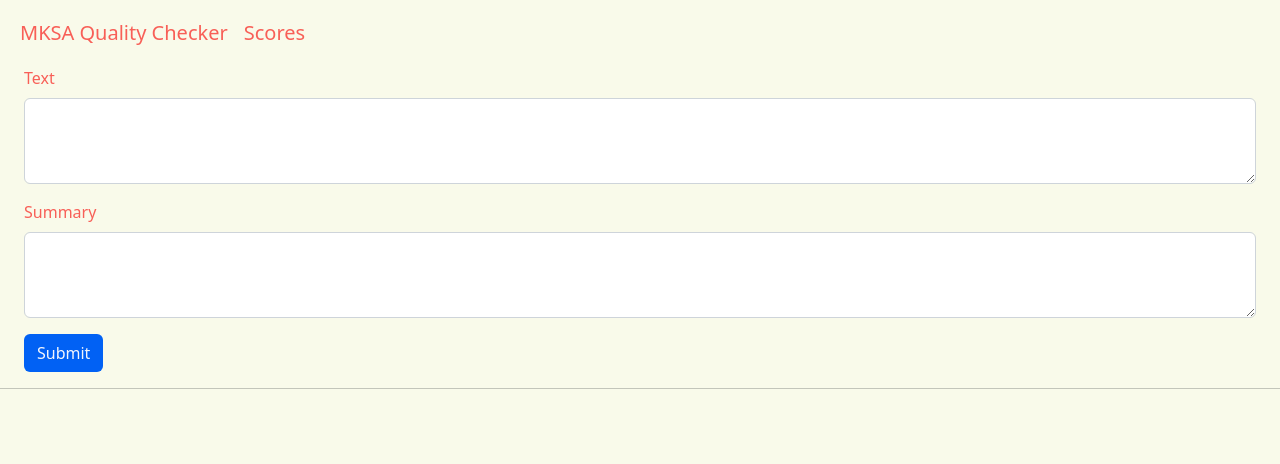
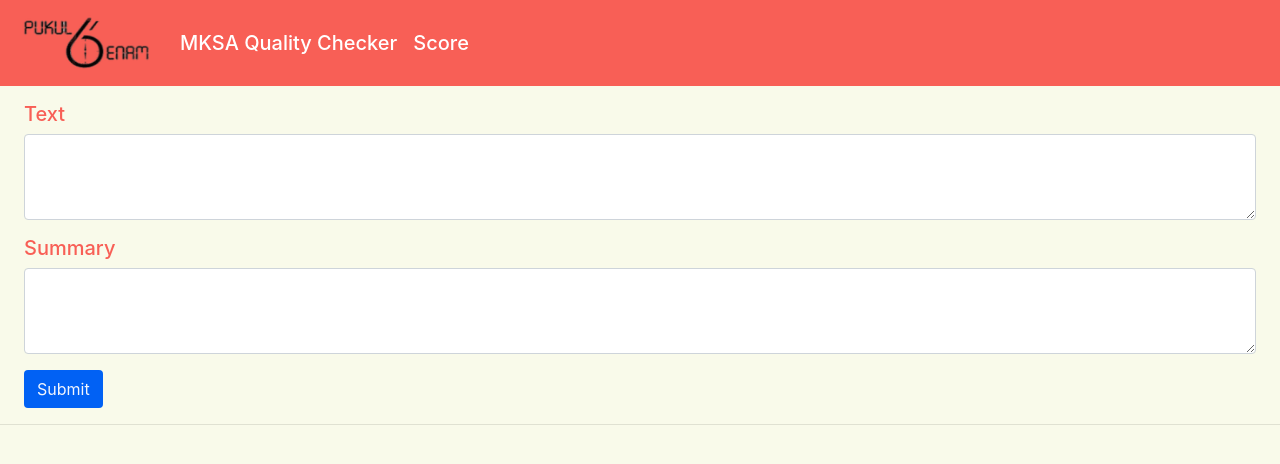
Before and after one commit to pukulenam/mksa-quality-checker-flask, a Flask app: page / in a window 1280 px wide. Shown: the top 464 px of the page. Run offline with Flask 2, Linux system fonts and the light colour scheme.

Commit message:
Update app logic and add header template

```diff
--- a/app.py
+++ b/app.py
@@ -1,3 +1,4 @@
+import os
 import sqlite3
 import datetime
 
@@ -15,24 +16,36 @@ def calculate():
     summary = request.form['summary']
     date = datetime.datetime.now().strftime("%d-%m-%Y %H:%M:%S")
 
-    sql = sqlite3.connect('db.sqlite3')
-    cursor = sql.cursor()
-    cursor.execute("CREATE TABLE IF NOT EXISTS scores (text TEXT, summary TEXT, date TEXT, score REAL)")
-    cursor.execute("INSERT INTO scores (text, summary, date, score) VALUES (?, ?, ?, ?)", (text, summary, date, 100))
-    sql.commit()
-    sql.close()
+    with sqlite3.connect('db.sqlite3') as conn:
+        cursor = conn.cursor()
+        cursor.execute("SELECT * FROM scores WHERE text=? AND summary=?", (text, summary))
+        row = cursor.fetchone()
+        if row is None:
+            score = 50
+            cursor.execute("INSERT INTO scores (text, summary, date, score) VALUES (?, ?, ?, ?)", (text, summary, date, score))
+            conn.commit()
+        else:
+            score = row[3]
 
-    return render_template('index.html', score=100, text=text, summary=summary, date=date)
+    return render_template('index.html', score=score, text=text, summary=summary, date=date)
 
 @app.route('/scores')
 def scores():
-    sql = sqlite3.connect('db.sqlite3')
-    cursor = sql.cursor()
-    cursor.execute("SELECT * FROM scores")
-    rows = cursor.fetchall()
-    sql.close()
+    with sqlite3.connect('db.sqlite3') as conn:
+        cursor = conn.cursor()
+        cursor.execute("SELECT * FROM scores")
+        rows = cursor.fetchall()
 
     return render_template('scores.html', rows=rows)
 
 if __name__ == '__main__':
+    if not os.path.exists('db.sqlite3'):
+        with open('db.sqlite3', 'w') as f:
+            pass
+
+    with sqlite3.connect('db.sqlite3') as conn:
+        cursor = conn.cursor()
+        cursor.execute("CREATE TABLE IF NOT EXISTS scores (text TEXT, summary TEXT, date TEXT, score REAL)")
+        conn.commit()
+
     app.run(debug=True)
--- /dev/null
+++ b/templates/header.html
@@ -0,0 +1,25 @@
+<header style="background-color: #f85f56;">
+    <nav class="navbar navbar-expand-lg navbar-light">
+      <a class="navbar-brand" href="/">
+        <img src="{{ url_for('static', filename='images/baru.png') }}" width="140" height="60" alt="">
+      </a>
+      <button class="navbar-toggler" type="button" data-toggle="collapse" data-target="#navbarSupportedContent" aria-controls="navbarSupportedContent" aria-expanded="false" aria-label="Toggle navigation">
+        <span class="navbar-toggler-icon"></span>
+      </button>
+
+      <div class="collapse navbar-collapse" id="navbarSupportedContent">
+        <ul class="navbar-nav mr-auto">
+          <li class="nav-item">
+            <span class="navbar-brand mb-0 h1 m-auto">
+              <a class="nav-link text-white" href="/">MKSA Quality Checker</a>
+            </span>
+          </li>
+          <li class="nav-item">
+            <span class="navbar-brand mb-0 h1 m-auto">
+              <a class="nav-link text-white" href="/scores">Score</a>
+            </span>
+          </li>
+        </ul>
+      </div>
+    </nav>
+  </header>
--- a/templates/index.html
+++ b/templates/index.html
@@ -4,35 +4,19 @@
   <meta charset="UTF-8">
   <meta http-equiv="X-UA-Compatible" content="IE=edge">
   <meta name="viewport" content="width=device-width, initial-scale=1.0">
-    <link rel="stylesheet" href="https://cdn.jsdelivr.net/npm/bootstrap@5.2.0-beta1/dist/css/bootstrap.min.css">
-    <script src="https://cdn.jsdelivr.net/npm/bootstrap@5.2.0-beta1/dist/js/bootstrap.bundle.min.js"></script>
+  <link rel="stylesheet" href="https://cdn.jsdelivr.net/npm/bootstrap@4.1.3/dist/css/bootstrap.min.css" integrity="sha384-MCw98/SFnGE8fJT3GXwEOngsV7Zt27NXFoaoApmYm81iuXoPkFOJwJ8ERdknLPMO" crossorigin="anonymous">
   <title>MKSA Quality Checker</title>
 </head>
 <body style="background-color: #f9faea;">
-    <header style="background-color: #f9faea; ">
-        <nav class="navbar navbar-expand-lg">
-            <div class="container-fluid">
-                <div class="collapse navbar-collapse" id="navbarNavAltMarkup">
-                    <div class="navbar-nav">
-                        <span class="navbar-brand mb-0 h1 m-auto" style="color: #f85f57;">
-                            <a class="nav-link" href="/" style="color: #f85f57;">MKSA Quality Checker</a>
-                        </span>
-                        <span class="navbar-brand mb-0 h1 m-auto" style="color: #f85f57;">
-                            <a class="nav-link" href="/scores" style="color: #f85f57;">Scores</a>
-                        </span>
-                    </div>
-                </div>
-            </div>
-        </nav>
-    </header>
+  {% include 'header.html' %}
   <div class="px-4">
     <form action="/calculate" method="POST">
-            <div class="mb-3">
-                <label for="text" class="form-label" style="color: #f85f57;">Text</label>
+      <div class="mb-3 mt-3">
+        <label for="text" class="form-label h5" style="color: #f85f56;">Text</label>
         <textarea class="form-control" name="text" id="text" rows="3"></textarea>
       </div>
       <div class="mb-3">
-                <label for="summary" class="form-label" style="color: #f85f57;">Summary</label>
+        <label for="summary" class="form-label h5" style="color: #f85f56;">Summary</label>
         <textarea class="form-control" name="summary" id="summary" rows="3"></textarea>
       </div>
       <button class="btn" style="background-color:#0161f4; color:#f2f5fc" type="submit">Submit</button>
@@ -42,18 +26,21 @@
   {% if score %}
   <div class="px-4">
     <div class="mb-3">
-            <p><span style="color: #f85f57;">Date</span> {{ date }}</p>
+      <p><span class="h5" style="color: #f85f56;">Date</span> {{ date }}</p>
     </div>
     <div class="mb-3">
-            <label for="text_result" class="form-label" style="color: #f85f57;">Text</label>
+      <label for="text_result" class="form-label h5" style="color: #f85f56;">Text</label>
       <textarea class="form-control" id="text_result" rows="3" disabled>{{ text }}</textarea>
     </div>
     <div class="mb-3">
-            <label for="summary_result" class="form-label" style="color: #f85f57;">Summary</label>
+      <label for="summary_result" class="form-label h5" style="color: #f85f56;">Summary</label>
       <textarea class="form-control" id="summary_result" rows="3" disabled>{{ summary }}</textarea>
     </div>
-        <p><span style="color: #f85f57;">Score</span> {{ score }}</p>
+    <p><span class="h5" style="color: #f85f56;">Score</span> {{ score }}</p>
   </div>
   {% endif %}
+
+  <script src="https://cdnjs.cloudflare.com/ajax/libs/jquery/3.6.0/jquery.min.js" integrity="sha512-894YE6QWD5I59HgZOGReFYm4dnWc1Qt5NtvYSaNcOP+u1T9qYdvdihz0PPSiiqn/+/3e7Jo4EaG7TubfWGUrMQ==" crossorigin="anonymous" referrerpolicy="no-referrer"></script>
+  <script src="https://cdn.jsdelivr.net/npm/bootstrap@4.1.3/dist/js/bootstrap.min.js" integrity="sha384-ChfqqxuZUCnJSK3+MXmPNIyE6ZbWh2IMqE241rYiqJxyMiZ6OW/JmZQ5stwEULTy" crossorigin="anonymous"></script>
 </body>
 </html>
```
Also changed, not shown: app_tf.py (+38 -10 lines), templates/scores.html (+5 -18 lines), static/images/baru.png (renamed from asset/baru.png), static/images/logo.JPG (renamed from asset/logo.JPG), static/images/puknam.png (renamed from asset/puknam.png). Lines whose indentation alone changed are shown as unchanged.
